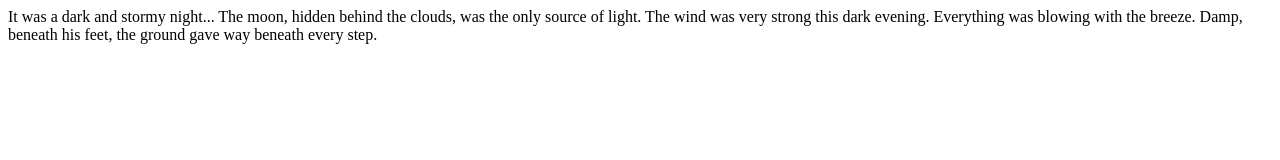
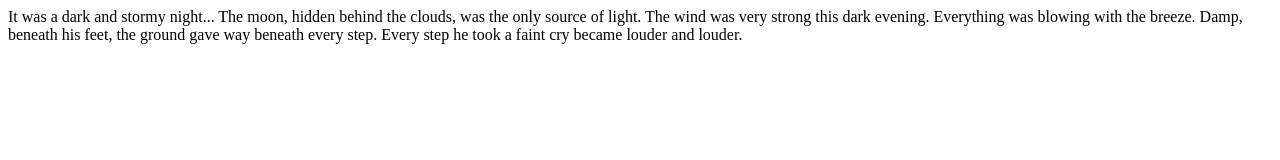
Before and after one commit to johno1121/fireside-story, a plain HTML site: page index.html in a window 1280 px wide. Drawn offline with Linux system fonts and the light colour scheme.

Commit message:
added another line to the story

```diff
--- a/index.html
+++ b/index.html
@@ -1,5 +1,5 @@
 <html>
     <body>
-      <p>It was a dark and stormy night... The moon, hidden behind the clouds, was the only source of light. The wind was very strong this dark evening. Everything was blowing with the breeze. Damp, beneath his feet, the ground gave way beneath every step.</p>
+      <p>It was a dark and stormy night... The moon, hidden behind the clouds, was the only source of light. The wind was very strong this dark evening. Everything was blowing with the breeze. Damp, beneath his feet, the ground gave way beneath every step. Every step he took a faint cry became louder and louder.</p>
     </body>
   </html>
```
